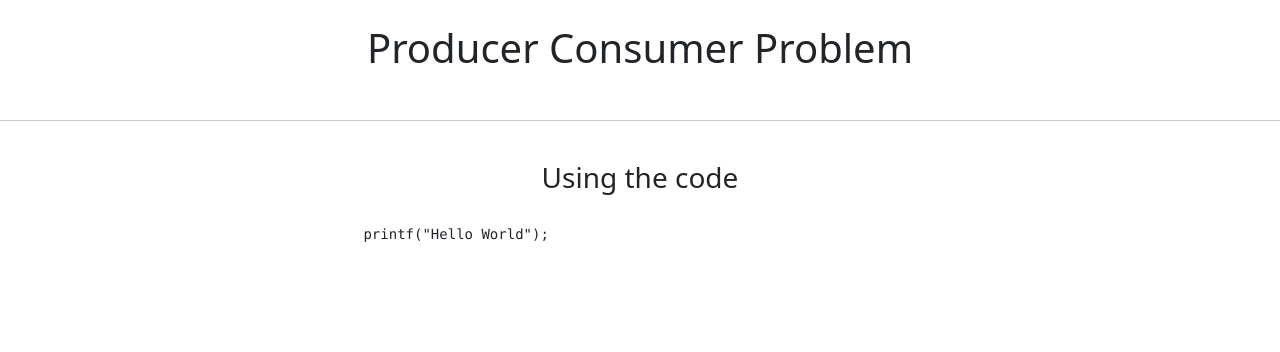
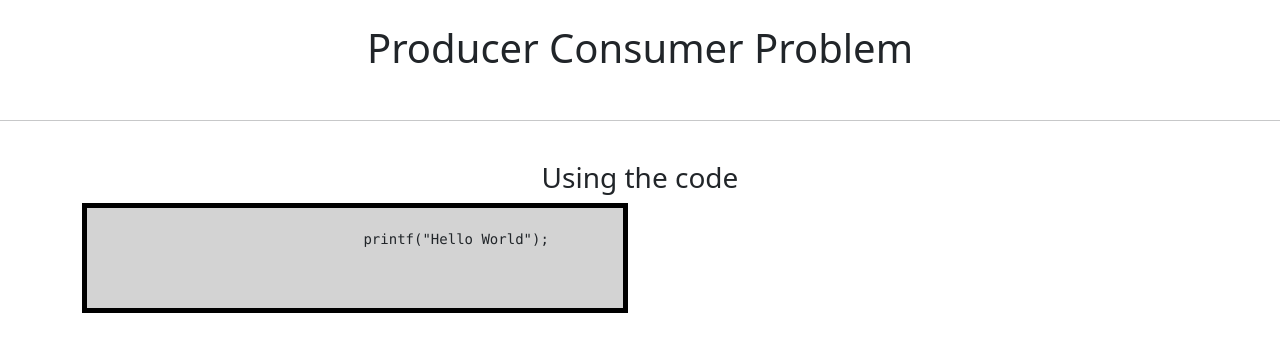
Before and after one commit to Nsuch/compengthings.github.io, a plain HTML site: page producer_consumer.html in a window 1280 px wide. Drawn offline with nearby package versions, Linux system fonts and the light colour scheme.

Commit message:
made a box

```diff
--- a/producer_consumer.html
+++ b/producer_consumer.html
@@ -9,6 +9,12 @@
     <title>Producer Consumer</title>
 </head>
 <body>
+    <style>
+        .box {
+            background-color: lightgrey;
+            border: 5px solid black;
+        }
+    </style>
     <br>
     <div style="display: flex;
     justify-content: center;
```
